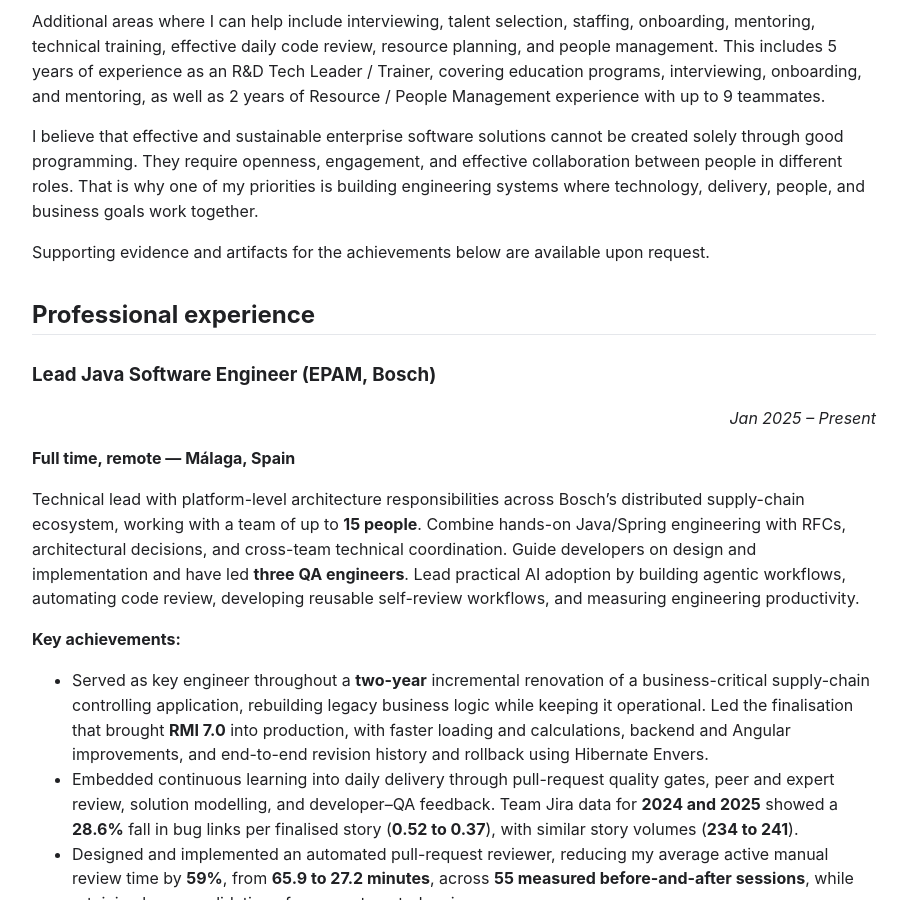
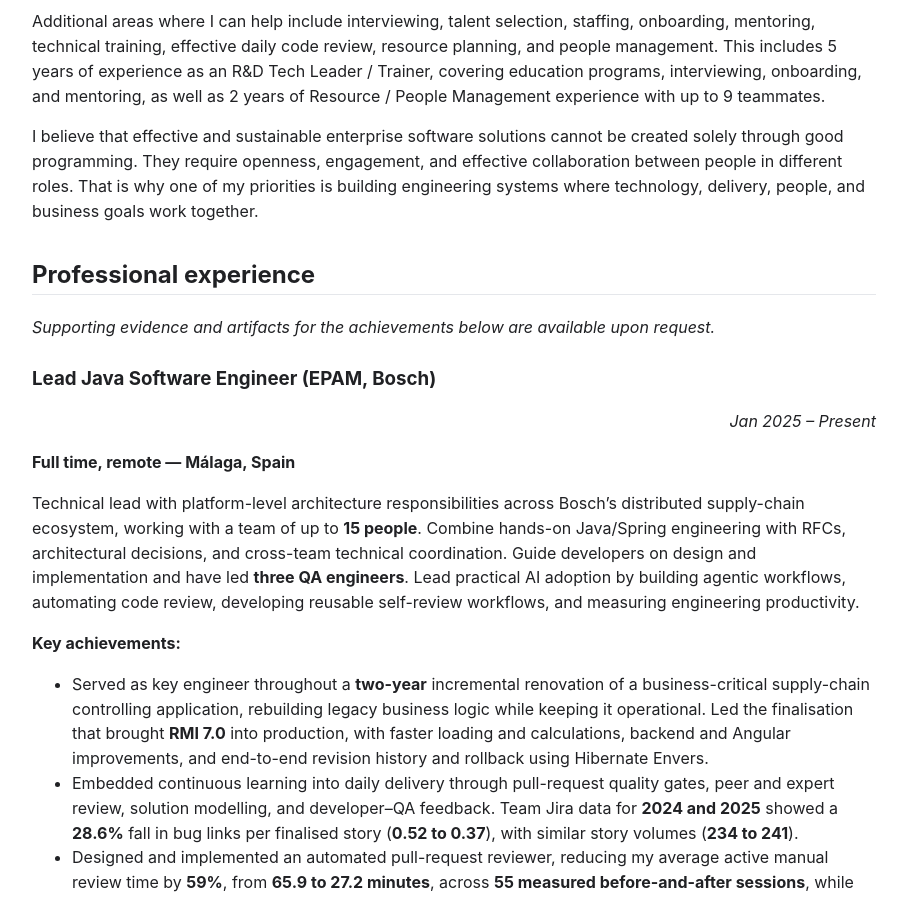
Before and after one commit to andrei-zanozin/cv, a Jekyll site: the page built from cv.md, in a window 1280 px wide and 900 px high, scrolled down 767 px. Shown: the whole window, without its empty margins (186-1093 px from the left). Built offline with Jekyll 4.4.1, drawn with Linux system fonts in a browser that asks for light colours.

Commit message:
Move the info message

```diff
--- a/cv.md
+++ b/cv.md
@@ -26,9 +26,9 @@ Additional areas where I can help include interviewing, talent selection, staffi
 
 I believe that effective and sustainable enterprise software solutions cannot be created solely through good programming. They require openness, engagement, and effective collaboration between people in different roles. That is why one of my priorities is building engineering systems where technology, delivery, people, and business goals work together.
 
-Supporting evidence and artifacts for the achievements below are available upon request.
+## Professional experience
 
-## Professional experience
+*Supporting evidence and artifacts for the achievements below are available upon request.*
 
 ### Lead Java Software Engineer (EPAM, Bosch)
 
```
